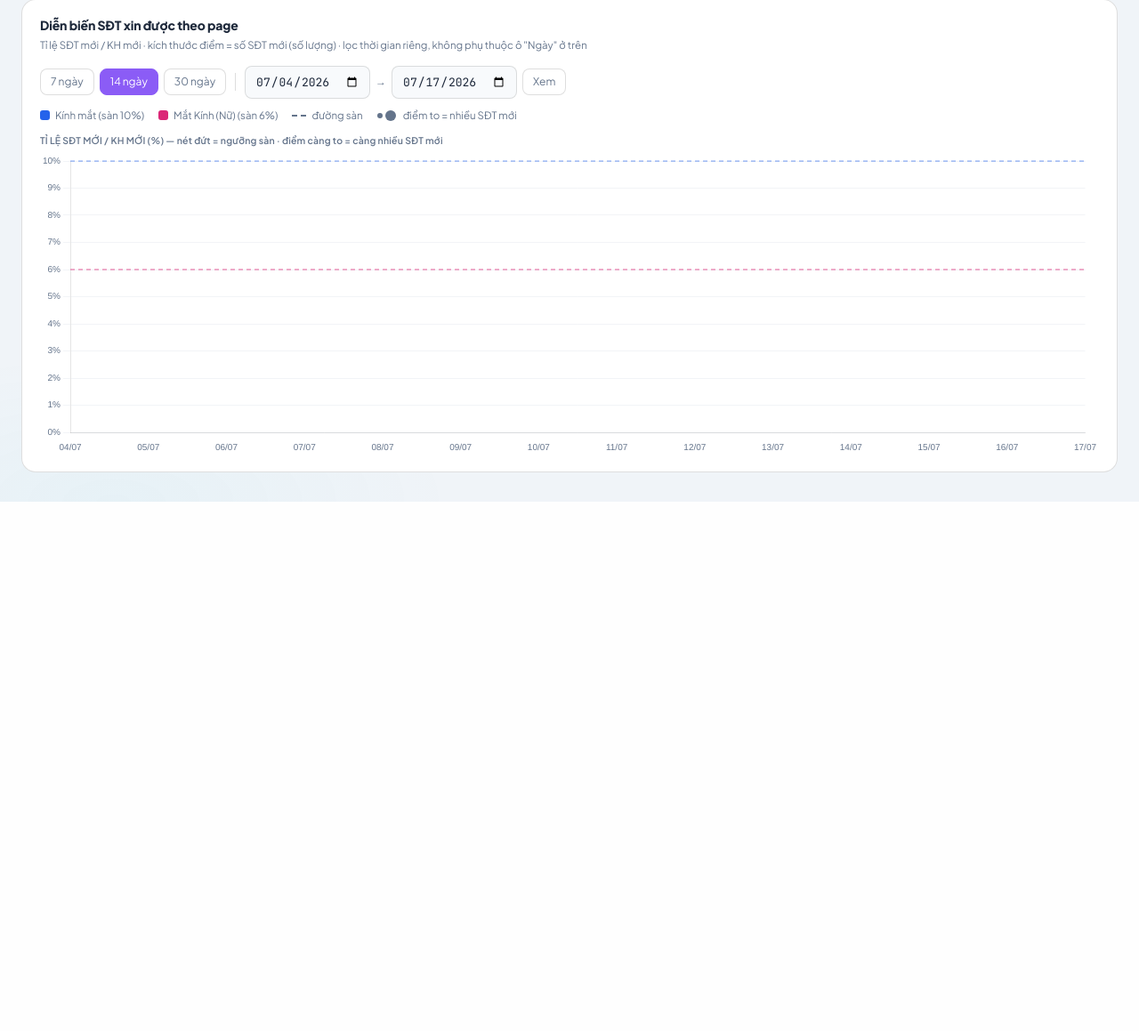
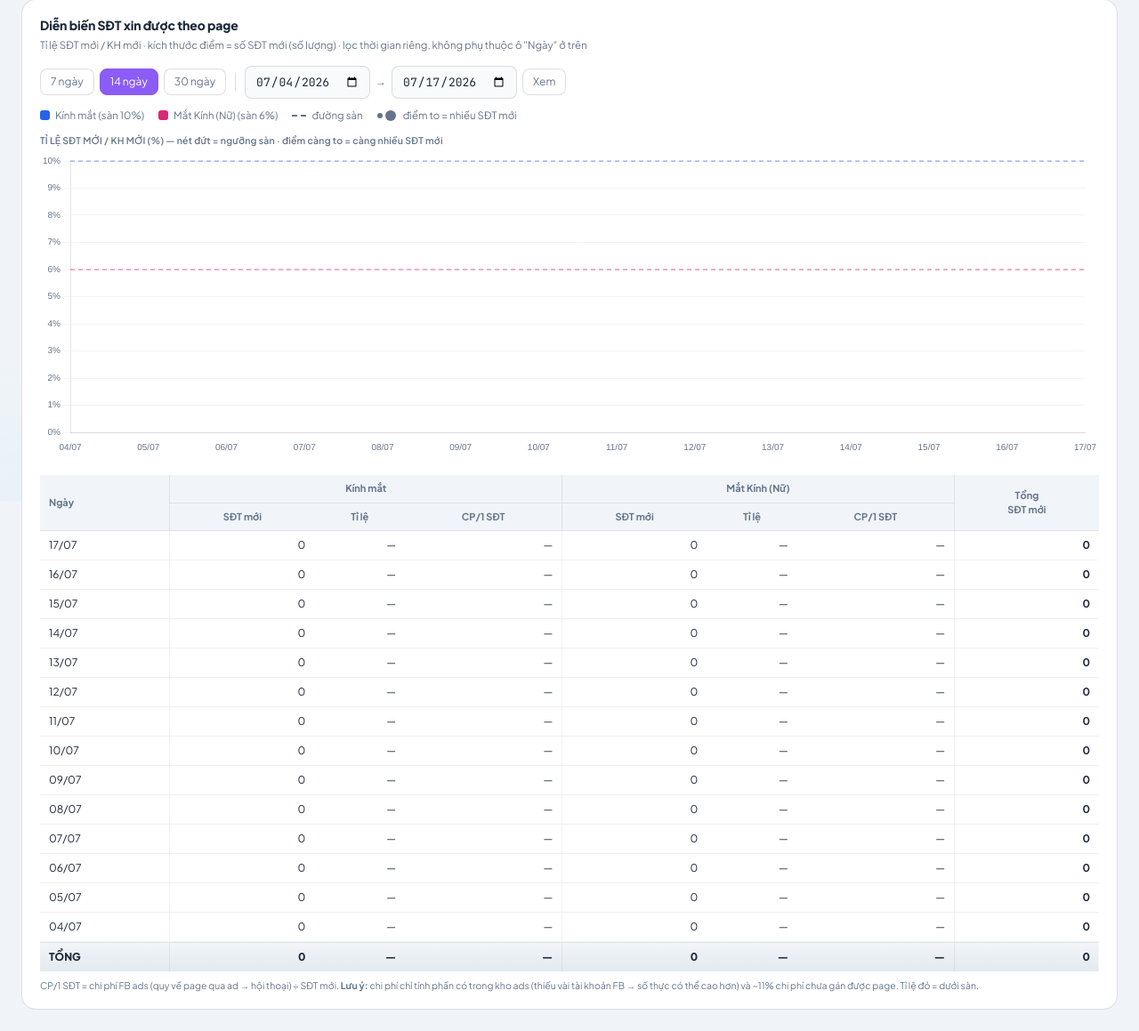
Before and after one commit to hungnvn8n/eyeplus-ads-monitor, a Flask app: page /sang-liec in a window 1280 px wide. Shown: the part 236-1395 px from the top of the page at 89% size. Before the commit the page ends 800 px from the top, so only its background shows below. Run offline with Flask 3, Linux system fonts and the light colour scheme; the visitor is signed in with stand-in values (Sample User, id 1); parts of the project's set-up code (start-up, migrations or seed data) failed here and were passed over; some libraries are stand-ins or nearby versions.

Commit message:
feat(tracking): bảng báo cáo SĐT theo ngày ở chân — SĐT mới + tỉ lệ + chi phí/1 SĐT theo page
- Bảng dưới biểu đồ (dùng chung bộ lọc time): mỗi ngày × 2 page (Kính mắt/Nữ):
  SĐT mới · tỉ lệ (đỏ nếu dưới sàn) · CP/1 SĐT; cột Tổng SĐT mới; hàng TỔNG.
- Backend _spend_by_page_day(): quy chi phí fb_ads_daily về page qua ad_id→hội thoại
  (pancake_inbox_intents), thêm spend[] + cost_per_sdt[] vào sdt_series.
- Ghi chú rõ: chi phí hụt (thiếu tài khoản FB) + ~11% chưa gán được page.

Co-Authored-By: Claude Opus 4.8 (1M context) <noreply@anthropic.com>

```diff
--- a/sang_liec.py
+++ b/sang_liec.py
@@ -66,6 +66,44 @@ def _pancake_sdt(page_id, token, day):
     return res
 
 
+_PAGE_KEYMAP = {"KinhMatEyePlus": "chinh", "EyePlus4Her": "her"}
+
+
+def _spend_by_page_day(since_d: date, until_d: date) -> dict:
+    """Chi phí FB ads quy về page Pancake theo NGÀY, qua ad_id (ad kéo hội thoại về
+    page nào). Trả {'chinh'|'her': {date_iso: spend}}.
+    LƯU Ý: chỉ phần có trong fb_ads_daily (thiếu vài tài khoản FB → hụt) và gán được
+    ad_id→page (~89% tổng chi phí đã theo dõi). 1 ad ở 2 page sẽ bị đếm cả 2 (hiếm)."""
+    out = {}
+    try:
+        with inbox_db._conn() as conn:
+            cur = conn.cursor()
+            cur.execute("""
+                WITH ad_page AS (
+                  SELECT DISTINCT ad_id, page_id
+                  FROM pancake_inbox_intents
+                  WHERE ad_id IS NOT NULL AND ad_id <> ''
+                    AND (msg_ts AT TIME ZONE 'Asia/Ho_Chi_Minh')::date BETWEEN %s AND %s
+                ),
+                spend_day AS (
+                  SELECT ad_id, date AS d, SUM(spend_raw) AS sp
+                  FROM fb_ads_daily
+                  WHERE date BETWEEN %s AND %s
+                  GROUP BY ad_id, date
+                )
+                SELECT ap.page_id, sd.d, SUM(sd.sp) AS spend
+                FROM ad_page ap JOIN spend_day sd USING (ad_id)
+                GROUP BY ap.page_id, sd.d
+            """, (since_d, until_d, since_d, until_d))
+            for page_id, d, spend in cur.fetchall():
+                k = _PAGE_KEYMAP.get(page_id)
+                if k:
+                    out.setdefault(k, {})[d.isoformat()] = float(spend or 0)
+    except Exception:
+        pass
+    return out
+
+
 def sdt_series(since_d: date, until_d: date) -> dict:
     """Chuỗi thời gian tỉ lệ + số lượng SĐT mới/KH mới theo page cho biểu đồ.
     Lấy 1 lần/page cho cả khoảng từ Pancake statistics/pages (bucket theo giờ,
@@ -109,6 +147,17 @@ def sdt_series(since_d: date, until_d: date) -> dict:
             "floor": pg["floor"],
             "phone": ph, "newcust": nc, "rate": rate, "ok": ok,
         }
+
+    # Chi phí FB ads quy về page theo ngày → chi phí / 1 SĐT mới
+    spend_map = _spend_by_page_day(since_d, until_d)
+    for key, pdata in pages_out.items():
+        sm = spend_map.get(key, {})
+        spend_arr = [round(sm.get(days[i], 0)) for i in range(len(days))]
+        ph = pdata["phone"]
+        cost = [round(spend_arr[i] / ph[i]) if ph[i] else None for i in range(len(days))]
+        pdata["spend"] = spend_arr
+        pdata["cost_per_sdt"] = cost
+
     return {"days": days, "pages": pages_out}
 
 
--- a/templates/sang_liec.html
+++ b/templates/sang_liec.html
@@ -63,6 +63,18 @@
   .scc-plot{position:relative;height:230px;margin-top:6px}
   .scc-plot.count{height:170px}
   .scc-plot.tall{height:340px}
+  /* Bảng báo cáo SĐT theo ngày */
+  .scc-tblwrap{margin-top:22px;overflow-x:auto}
+  .scc-tbl{width:100%;border-collapse:collapse;font-size:12px;min-width:640px}
+  .scc-tbl th,.scc-tbl td{padding:7px 10px;text-align:right;white-space:nowrap;border-bottom:1px solid var(--border)}
+  .scc-tbl thead th{color:var(--muted);font-weight:700;font-size:11px;background:rgba(255,255,255,.02);text-align:center}
+  .scc-tbl th.grp-km{color:#60a5fa} .scc-tbl th.grp-nu{color:#f472b6}
+  .scc-tbl td.day,.scc-tbl th.day{text-align:left;color:var(--muted)}
+  .scc-tbl tbody tr:hover{background:rgba(255,255,255,.03)}
+  .scc-tbl td.below{color:#f87171;font-weight:700}
+  .scc-tbl tfoot td{border-top:2px solid var(--border);border-bottom:none;font-weight:800;background:rgba(255,255,255,.03)}
+  .scc-tbl .colsep{border-left:1px solid var(--border)}
+  .scc-note{font-size:10.5px;color:var(--muted);margin-top:8px;line-height:1.5}
   .scc-plabel{font-size:10.5px;color:var(--muted);margin:12px 0 2px;font-weight:600;letter-spacing:.02em}
   .scc-empty{font-size:12px;color:var(--muted);padding:30px 0;text-align:center}
 </style>
@@ -96,6 +108,8 @@
   <div class="scc-legend" id="sccLegend"></div>
   <div class="scc-plabel">TỈ LỆ SĐT MỚI / KH MỚI (%) — nét đứt = ngưỡng sàn · điểm càng to = càng nhiều SĐT mới</div>
   <div class="scc-plot tall"><canvas id="sccRate"></canvas></div>
+  <div class="scc-tblwrap"><table class="scc-tbl" id="sccTbl"></table></div>
+  <div class="scc-note" id="sccNote"></div>
 </div>
 
 <script src="https://cdn.jsdelivr.net/npm/chart.js@4.4.0/dist/chart.umd.min.js"></script>
@@ -237,6 +251,60 @@ function sccMake(data){
   });
 }
 
+function fmtInt(n){ return (n==null?0:Math.round(n)).toLocaleString("vi-VN"); }
+function fmtMoney(n){ return n==null ? "—" : Math.round(n).toLocaleString("vi-VN")+"đ"; }
+function fmtPct(n){ return n==null ? "—" : n+"%"; }
+
+function sccTable(data){
+  const p = data.pages, days = data.days;
+  const km = p.chinh, nu = p.her;
+  if(!km || !nu){ document.getElementById("sccTbl").innerHTML=""; return; }
+  const rateCell = (v, floor) => `<td class="${(v!=null&&v<floor)?"below":""}">${fmtPct(v)}</td>`;
+  // rows: mới nhất trước
+  let rows = "";
+  for(let i=days.length-1; i>=0; i--){
+    const d = days[i].slice(8,10)+"/"+days[i].slice(5,7);
+    const tong = (km.phone[i]||0)+(nu.phone[i]||0);
+    rows += `<tr>
+      <td class="day">${d}</td>
+      <td class="colsep">${fmtInt(km.phone[i])}</td>${rateCell(km.rate[i], km.floor)}<td>${fmtMoney(km.cost_per_sdt[i])}</td>
+      <td class="colsep">${fmtInt(nu.phone[i])}</td>${rateCell(nu.rate[i], nu.floor)}<td>${fmtMoney(nu.cost_per_sdt[i])}</td>
+      <td class="colsep"><b>${fmtInt(tong)}</b></td>
+    </tr>`;
+  }
+  // tổng
+  const sum = (a)=>a.reduce((s,x)=>s+(x||0),0);
+  const kmPh=sum(km.phone), kmNc=sum(km.newcust), kmSp=sum(km.spend);
+  const nuPh=sum(nu.phone), nuNc=sum(nu.newcust), nuSp=sum(nu.spend);
+  const kmR = kmNc? Math.round(1000*kmPh/kmNc)/10 : null;
+  const nuR = nuNc? Math.round(1000*nuPh/nuNc)/10 : null;
+  const kmCp = kmPh? kmSp/kmPh : null, nuCp = nuPh? nuSp/nuPh : null;
+  const foot = `<tr>
+    <td class="day">TỔNG</td>
+    <td class="colsep">${fmtInt(kmPh)}</td>${rateCell(kmR, km.floor)}<td>${fmtMoney(kmCp)}</td>
+    <td class="colsep">${fmtInt(nuPh)}</td>${rateCell(nuR, nu.floor)}<td>${fmtMoney(nuCp)}</td>
+    <td class="colsep">${fmtInt(kmPh+nuPh)}</td>
+  </tr>`;
+  document.getElementById("sccTbl").innerHTML = `
+    <thead>
+      <tr>
+        <th class="day" rowspan="2">Ngày</th>
+        <th class="grp-km colsep" colspan="3">${esc(km.label)}</th>
+        <th class="grp-nu colsep" colspan="3">${esc(nu.label)}</th>
+        <th class="colsep" rowspan="2">Tổng<br>SĐT mới</th>
+      </tr>
+      <tr>
+        <th class="colsep">SĐT mới</th><th>Tỉ lệ</th><th>CP/1 SĐT</th>
+        <th class="colsep">SĐT mới</th><th>Tỉ lệ</th><th>CP/1 SĐT</th>
+      </tr>
+    </thead>
+    <tbody>${rows}</tbody>
+    <tfoot>${foot}</tfoot>`;
+  document.getElementById("sccNote").innerHTML =
+    "CP/1 SĐT = chi phí FB ads (quy về page qua ad → hội thoại) ÷ SĐT mới. " +
+    "<b>Lưu ý:</b> chi phí chỉ tính phần có trong kho ads (thiếu vài tài khoản FB → số thực có thể cao hơn) và ~11% chi phí chưa gán được page. Tỉ lệ đỏ = dưới sàn.";
+}
+
 async function sccLoad(since, until){
   const qs = (since && until) ? `?since=${since}&until=${until}` : "";
   try{
@@ -248,6 +316,7 @@ async function sccLoad(since, until){
     document.getElementById("sccTo").value   = data.days[data.days.length-1];
     sccLegend(data.pages);
     sccMake(data);
+    sccTable(data);
   }catch(e){ document.getElementById("sccLegend").innerHTML = `<span class="scc-empty">Lỗi tải biểu đồ: ${esc(e.message)}</span>`; }
 }
 
```
